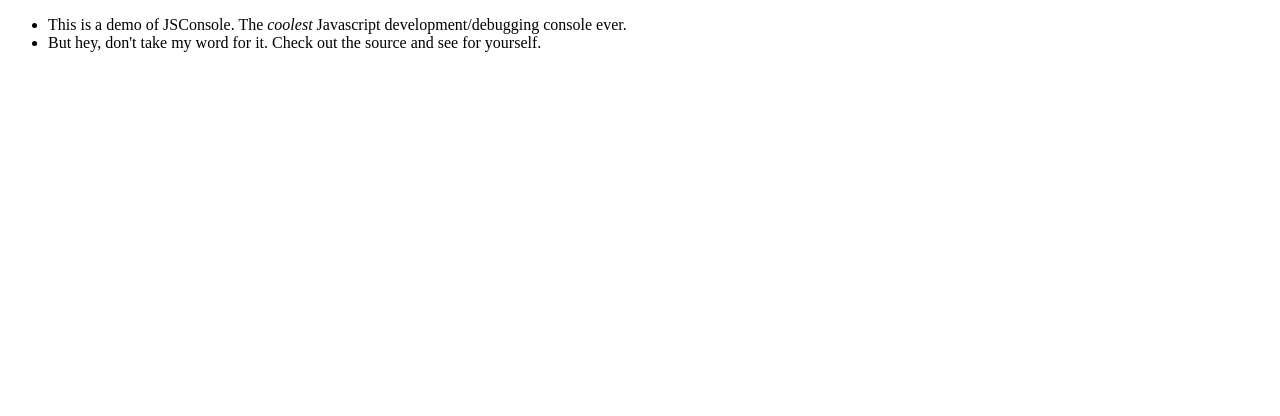
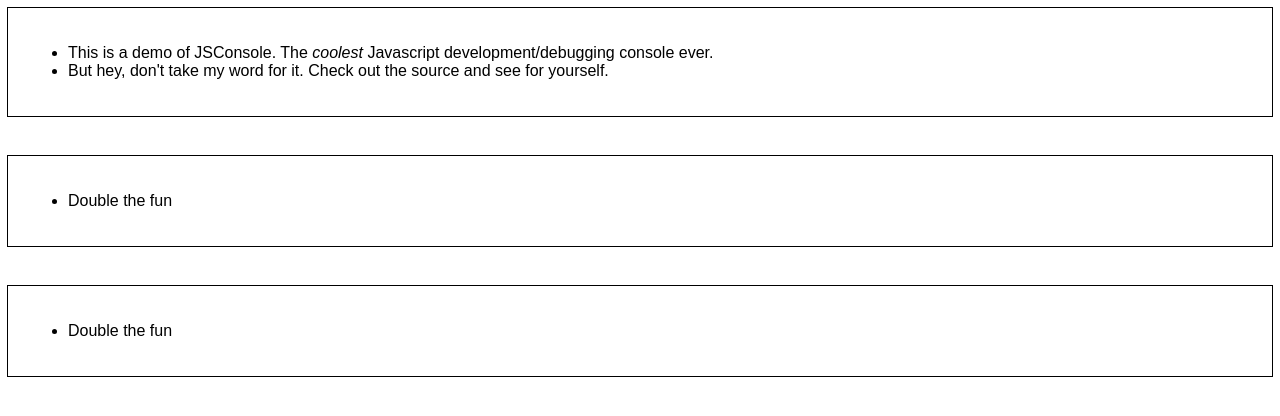
Before and after one commit to sebastiaanfranken/JSConsole, a plain HTML site: page index.html in a window 1280 px wide. Drawn offline with Linux system fonts and the light colour scheme.

Commit message:
Experimental support for multiple consoles at once with a class selector.

```diff
--- a/JSConsole.js
+++ b/JSConsole.js
@@ -10,7 +10,7 @@
 
 		self.messages = [];
 		self.options = self.utils.merge(defaults, options || {});
-		self.element = d.querySelector(self.options.element);
+		self.element = self.utils.querySelector(self.options.element);
 	}
 
 	JSConsole.prototype = {
@@ -29,6 +29,14 @@
 				}
 
 				return dest;
+			},
+
+			querySelector: function(element) {
+				switch(element.charAt(0)) {
+					case '.' : return d.querySelectorAll(element); break;
+					case '#' : return d.querySelector(element);    break;
+					default  : throw("Not a valid DOM selector");  break;
+				}
 			}
 		},
 
@@ -50,7 +58,16 @@
 				buffer += self.options.messageWrapper.replace(':message', msg);
 			});
 
-			self.element.innerHTML = self.options.consoleWrapper.replace(':messages', buffer);
+			if(typeof self.element === 'object' && self.element.length > 1) {
+				var elements = Array.prototype.slice.call(self.element);
+
+				elements.forEach(function(el) {
+					el.innerHTML = self.options.consoleWrapper.replace(':messages', buffer);
+				});
+			}
+			else {
+				self.element.innerHTML = self.options.consoleWrapper.replace(':messages', buffer);
+			}
 
 			return self;
 		}
--- a/index.html
+++ b/index.html
@@ -12,11 +12,29 @@
 			console.log("This is a demo of JSConsole. The <em>coolest</em> Javascript development/debugging console ever.");
 			console.log("But hey, don't take my word for it. Check out the source and see for yourself.");
 			console.write();
+
+			var consoles = new JSConsole({
+				element: '.console'
+			});
+
+			consoles.log('Double the fun');
+			consoles.write();
 		}
 		</script>
+		<style type="text/css">
+		.console, #messages {
+			outline: 1px solid #000;
+			padding: 20px;
+			font-family: arial, verdana, sans-serif;
+			margin-bottom: 40px;
+		}
+		</style>
 	</head>
 
 	<body>
 		<div id="messages"></div>
+
+		<div class="console"></div>
+		<div class="console"></div>
 	</body>
 </html>
```
